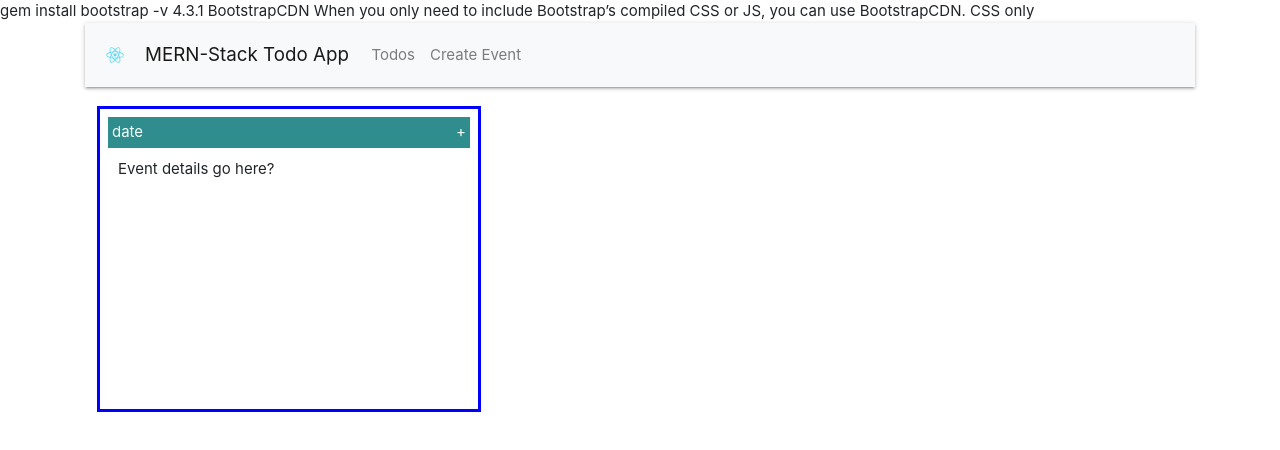
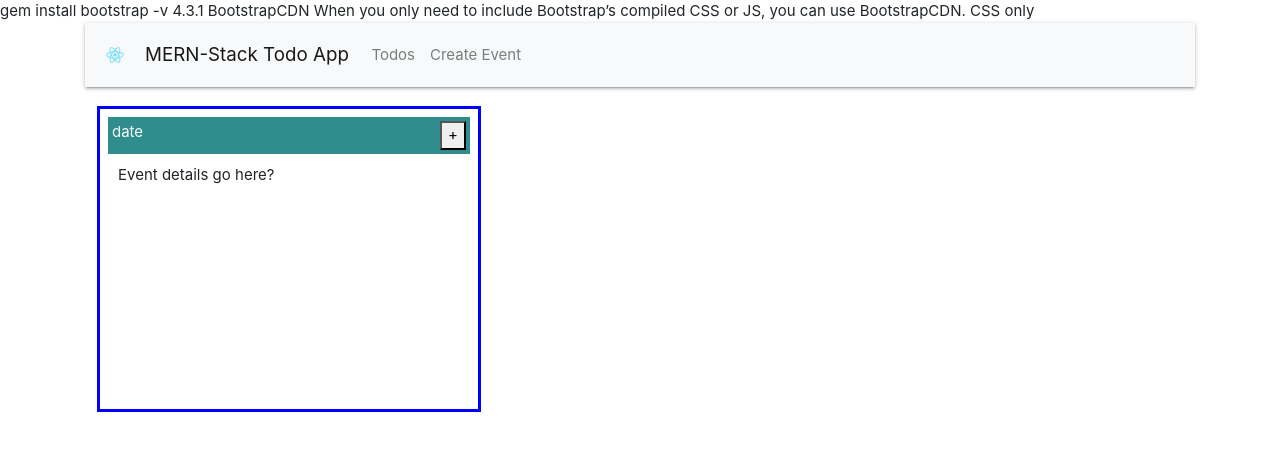
Before and after one commit to haffedali/DylanCalendar, a React (Create React App) app in the folder client/: page / in a window 1280 px wide. Shown: the top 450 px of the page. Built offline with nearby package versions, Linux system fonts and the light colour scheme.

Commit message:
TODO gather and display data from db

```diff
--- a/client/package.json
+++ b/client/package.json
@@ -7,6 +7,7 @@
     "bootstrap": "^4.3.1",
     "react": "^16.8.1",
     "react-dom": "^16.8.1",
+    "react-modal": "^3.8.1",
     "react-router-dom": "^5.0.0",
     "react-scripts": "2.1.3"
   },
--- a/client/src/components/Day/Day.css
+++ b/client/src/components/Day/Day.css
@@ -18,7 +18,7 @@
 }
 
 .button {
-    color: mintcream
+    color: rgb(48, 141, 141)
 }
 
 .body {
--- a/client/src/components/Day/Day.js
+++ b/client/src/components/Day/Day.js
@@ -1,6 +1,7 @@
 import React, { Component } from 'react';
 import axios from 'axios';
 import CreateEvent from "../CreateEvent"
+import "bootstrap/dist/css/bootstrap.min.css";
 import './Day.css';
 
 export default class Day extends Component {
@@ -8,14 +9,25 @@ export default class Day extends Component {
     // 1. Is constructed with events and event data passed as props
     // 2. Create event button opens modal that displays the CreateEvent component
     // 3. Date is passed as prop to be displayed
+    // 4. Need to pass down function for create event, instead make it simply return the date of the day it clicked to parent component
+    // and the parent component (Calendar) renders the CreateEvent component. It will look like the + button does it, but we sneaky sneaky
     constructor(props){
         super(props);
 
+        this.onCreateEventClick = this.onCreateEventClick.bind(this)
         this.state = {
-
+            isModalOpen: false,
         }
     }
 
+    onCreateEventClick(e){
+        // e.preventDefault();
+
+        this.setState({
+            isModalOpen: true,
+        })
+
+    }
 
     render(){
         return(
@@ -23,7 +35,7 @@ export default class Day extends Component {
                 <div className='box'>
                     <div className='heading'>
                         <div className='date'>date</div>
-                        <div className='button'>+</div>
+                        <button onClick={this.onCreateEventClick}>+</button>
                     </div>
                     {/* will need to populate this with data from props */}
                     <div className='body'>
```
Also changed, not shown: 1 other file (tests, documents, lock files or other folders).
